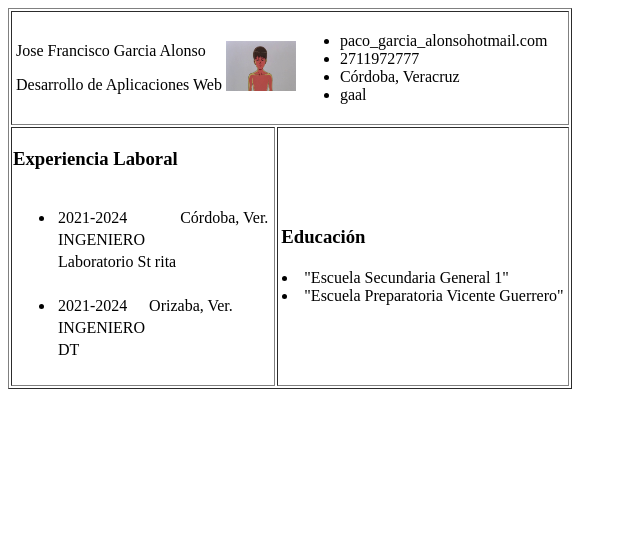
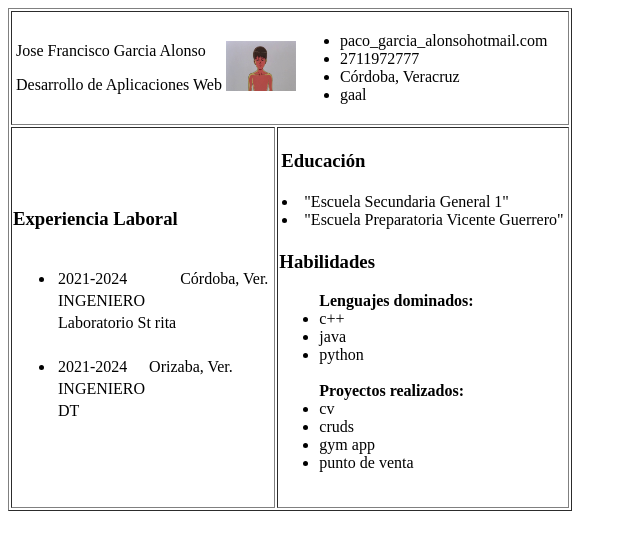
Before and after one commit to gaal-7/tddtest, an Angular app: page / in a window 1280 px wide. Shown: the top 550 px of the page, without its empty margins (0-640 px from the left). Built offline with nearby package versions, Linux system fonts and the light colour scheme.

Commit message:
add skills branch #4

```diff
--- a/src/app/app.component.html
+++ b/src/app/app.component.html
@@ -11,6 +11,8 @@
 
             <td>
                 <app-education></app-education>
+                <app-skills></app-skills>
             </td>
+
     </tr>
 </table>
--- a/src/app/app.module.ts
+++ b/src/app/app.module.ts
@@ -5,13 +5,15 @@ import { AppComponent } from './app.component';
 import { HeaderComponent } from './header/header.component';
 import { WorkExperienceComponent } from './work-experience/work-experience.component';
 import { EducationComponent } from './education/education.component';
+import { SkillsComponent } from './skills/skills.component';
 
 @NgModule({
   declarations: [
     AppComponent,
     HeaderComponent,
     WorkExperienceComponent,
-    EducationComponent
+    EducationComponent,
+    SkillsComponent
   ],
   imports: [
     BrowserModule
--- /dev/null
+++ b/src/app/skills/skills.component.html
@@ -0,0 +1,8 @@
+<h3>Habilidades</h3>
+<ul >
+    <strong>Lenguajes dominados:</strong>
+     <li>c++</li><li>java</li><li>python</li><br>
+    <strong>Proyectos realizados:</strong>
+     <li>cv</li><li>cruds</li><li>gym app</li><li>punto de venta</li><br>
+
+</ul>
```
Also changed, not shown: src/app/skills/skills.component.ts (added, +10 -0 lines), src/app/skills/skills.component.css (added), 1 other file (tests, documents, lock files or other folders).
